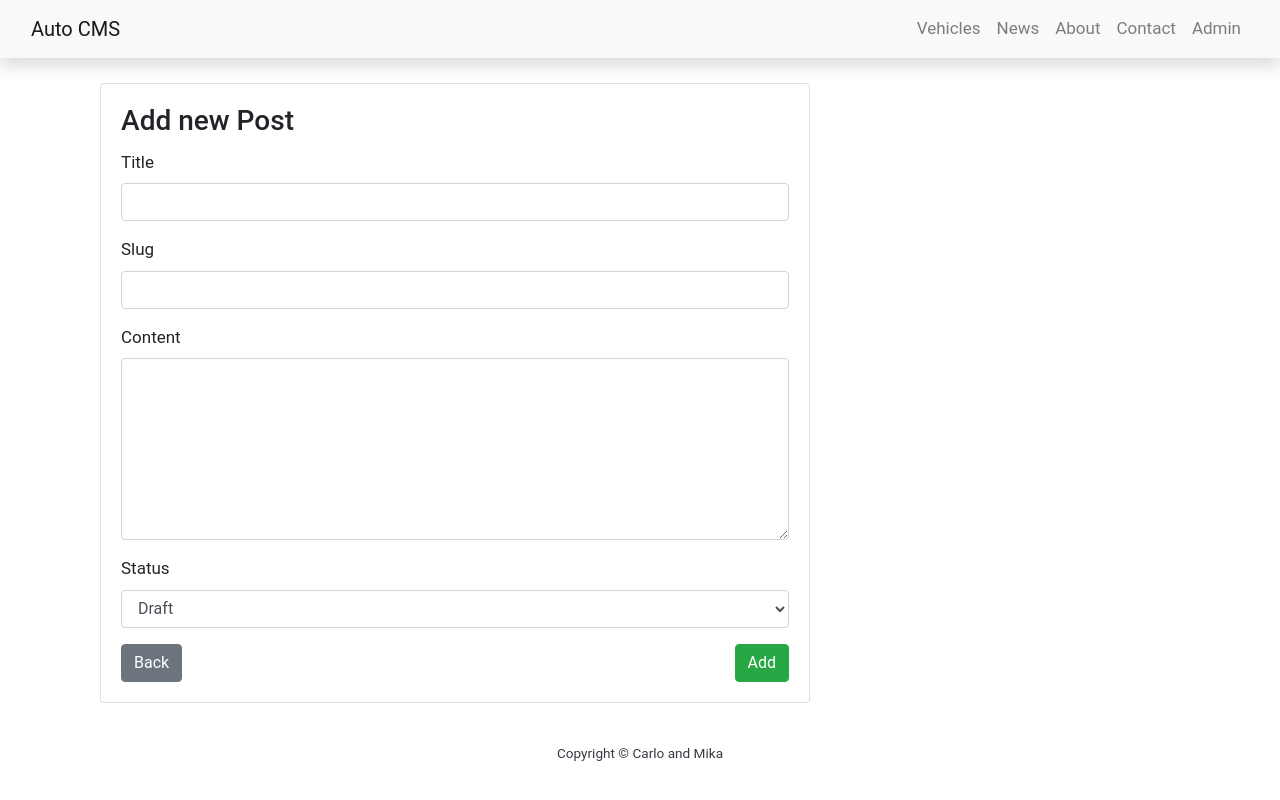
After one commit to yapTim/Auto-CMS-Flask, a Flask app: page /admin/posts/create in a window 1280 px wide. The commit adds this page. Run offline with Flask 2, Linux system fonts and the light colour scheme; some libraries are stand-ins or nearby versions.

Commit message:
Add post creation form

```diff
--- a/app.py
+++ b/app.py
@@ -109,9 +109,14 @@ def admin_login():
         return redirect(url_for('admin_index'))
 
 
-@app.route('/admin/posts')
-def post_admin():
-    return render_template('posts_admin.html')
+@app.route('/admin/posts/create', methods=['GET', 'POST'])
+def admin_add_post():
+    if request.method == 'GET':
+        return render_template('post_form.html')
+
+    if request.method == 'POST':
+        print(request.form)
+        return render_template('post_form.html')
 
 
 @app.route('/admin/logout')
--- a/templates/base.html
+++ b/templates/base.html
@@ -60,7 +60,7 @@
               <a class="nav-link text-black" href="#">Contact</a>
             </li>
             <li class="nav-item text-black">
-              <a class="nav-link text-black" href="{{ url_for('admin_login') }}">Admin</a>
+              <a class="nav-link text-black" href="{{ url_for('admin_index') }}">Admin</a>
             </li>
           </ul>
         </div>
--- /dev/null
+++ b/templates/post_form.html
@@ -0,0 +1,61 @@
+{% extends 'base.html' %}
+{% block body %}
+
+<div class="container">
+  <div class="col-md-8 mt-3 left">
+    <div class="card mb-4">
+      <div class="card-body">
+        <h3 class="card-title">Add new Post</h3>
+        <form action="" method="POST">
+          <div class="form-group">
+            <label for="title">Title</label>
+            <input
+              type="text"
+              class="form-control"
+              id="title"
+              name="title"
+              required
+            />
+          </div>
+          <div class="form-group">
+            <label for="slug">Slug</label>
+            <input
+              type="text"
+              class="form-control"
+              id="slug"
+              name="slug"
+              required/>
+          </div>
+          <div class="form-group">
+            <label for="content">Content</label>
+            <textarea
+              class="form-control"
+              id="content"
+              rows="7"
+              name="content"
+              required
+            ></textarea>
+          </div>
+          <div class="form-group">
+            <label for="status">Status</label>
+            <select
+              class="form-control"
+              id="status"
+              name="status"
+              required
+            >
+              <option value="0">Draft</option>
+              <option value="1">Publish</option>
+            </select>
+          </div>
+          <button type="submit" class="btn btn-success float-right">Add</button>
+        </form>
+        <a href="{{ url_for('admin_index') }}">
+          <button class="btn btn-secondary">Back</button>
+        </a>
+      </div>
+    </div>
+  </div>
+</div>
+
+{% endblock %}
```
Also changed, not shown: templates/admin.html (+6 -2 lines).
